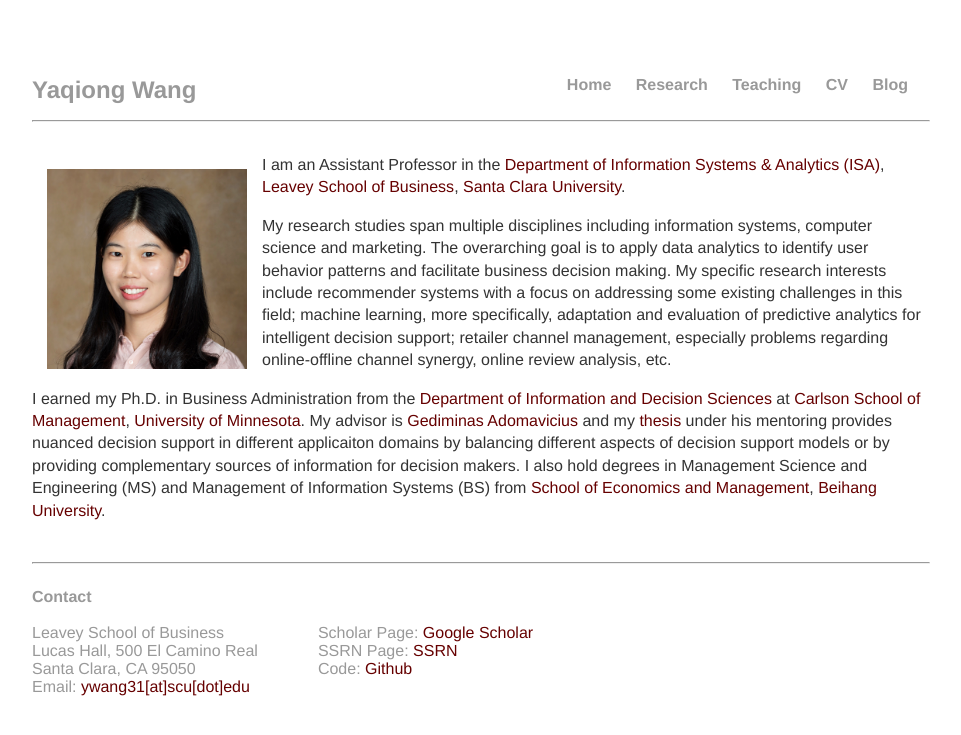
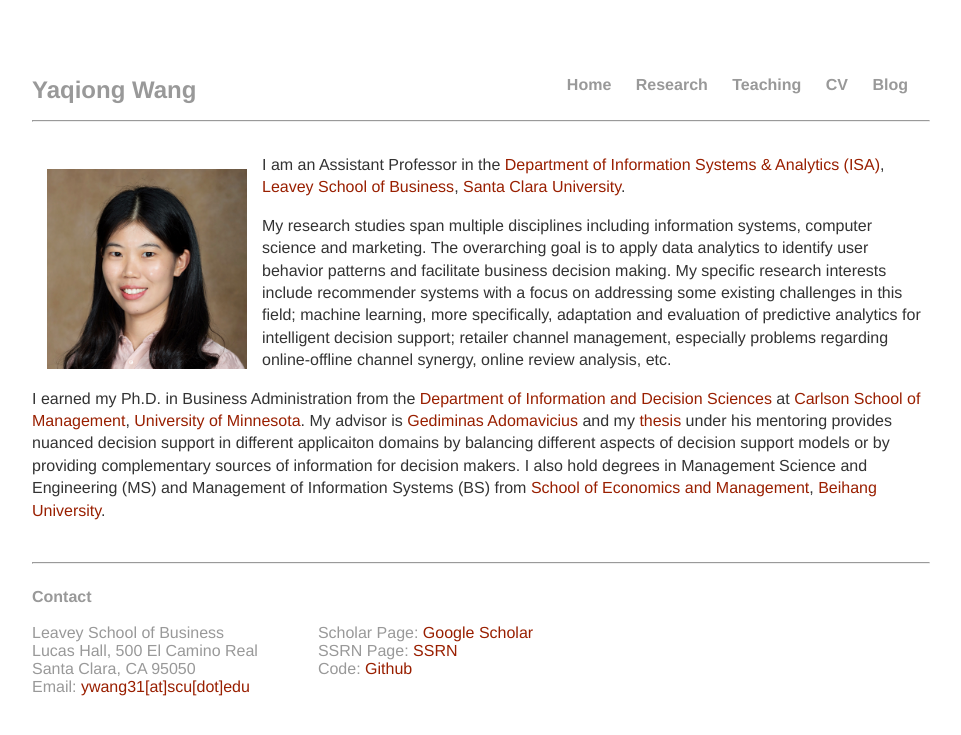
Before and after one commit to YaqiongWang/PersonalWeb, a Jekyll site: the page built from index.html, in a window 1280 px wide. Shown: the top 735 px of the page, without its empty margins (160-1121 px from the left). Built offline with Jekyll 4.4.1, drawn with Linux system fonts in a browser that asks for light colours.

Commit message:
Update main.css

```diff
--- a/css/main.css
+++ b/css/main.css
@@ -31,13 +31,13 @@ a:hover {
     text-decoration: underline;
 }
 #content a:link {
-  color: #660000;
+  color: #991f00;
   background-color: transparent;
   text-decoration: none;
 }
 
 #content a:visited {
-  color: #990000;
+  color: #b36b00;
   background-color: transparent;
   text-decoration: none;
 }
@@ -72,13 +72,13 @@ footer ul{
   vertical-align: middle;
 }
 #contact a:link {
-  color: #660000;
+  color: #991f00;
   background-color: transparent;
   text-decoration: none;
 }
 
 #contact a:visited {
-  color: #990000;
+  color: #b36b00;
   background-color: transparent;
   text-decoration: none;
 }
@@ -96,13 +96,13 @@ footer ul{
   vertical-align: middle;
 }
 #links a:link {
-  color: #660000;
+  color: #991f00;
   background-color: transparent;
   text-decoration: none;
 }
 
 #links a:visited {
-  color: #990000;
+  color: #b36b00;
   background-color: transparent;
   text-decoration: none;
 }
```
